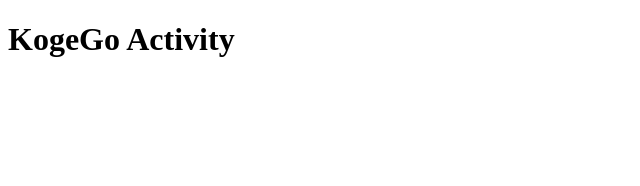
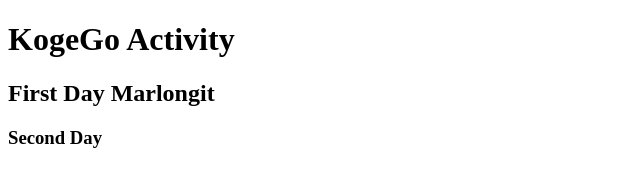
Before and after one commit to VENZMARL/sample.git.repo.soon, a plain HTML site: page index.html in a window 1280 px wide. Shown: the whole page, without its empty margins (0-640 px from the left). Drawn offline with Linux system fonts and the light colour scheme.

Commit message:
Add Second Day

```diff
--- a/index.html
+++ b/index.html
@@ -7,5 +7,7 @@
 </head>
 <body>
     <h1>KogeGo Activity</h1>
+    <h2>First Day Marlongit</h2>
+    <h3>Second Day</h3>
 </body>
 </html>
```
